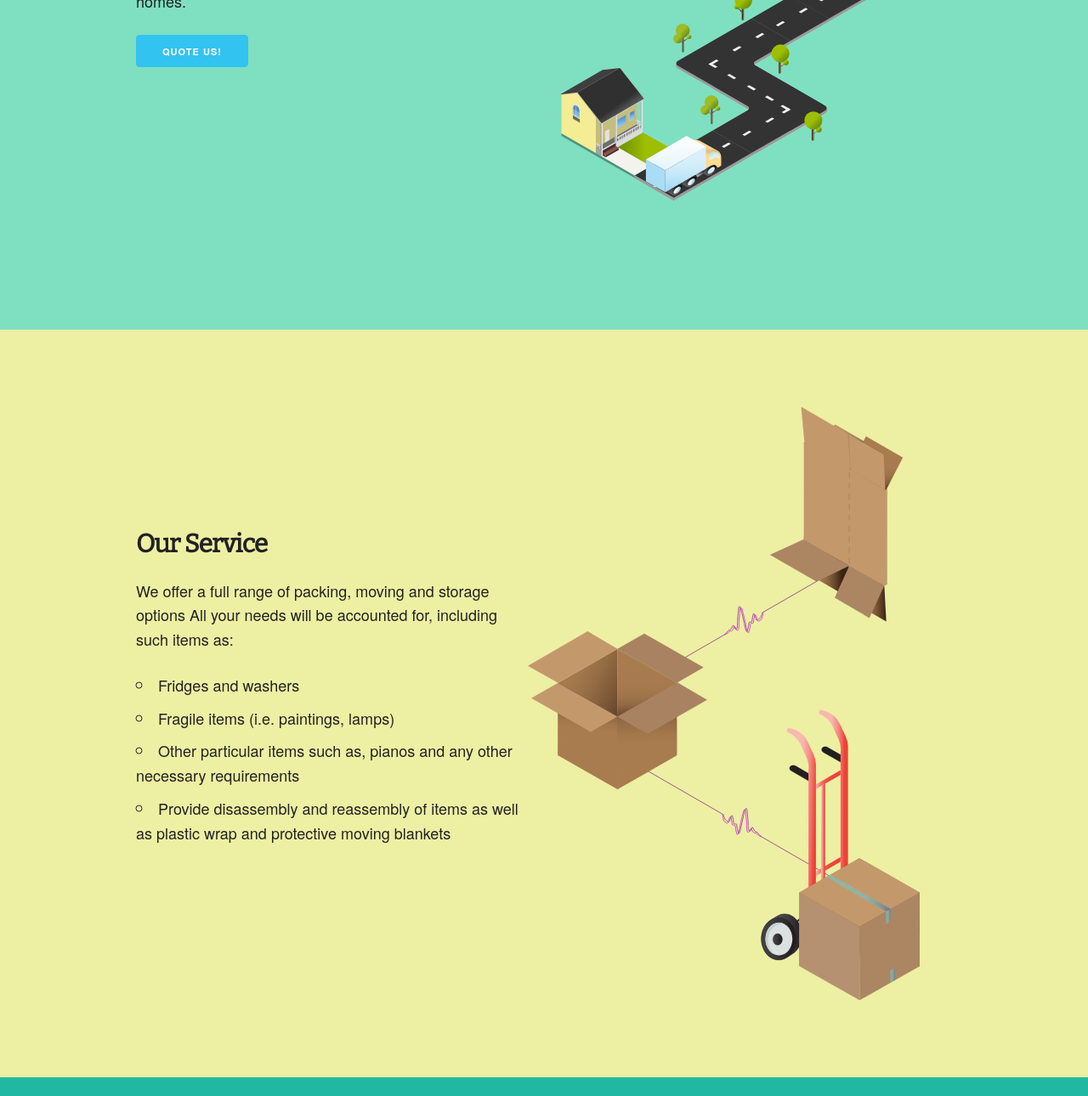
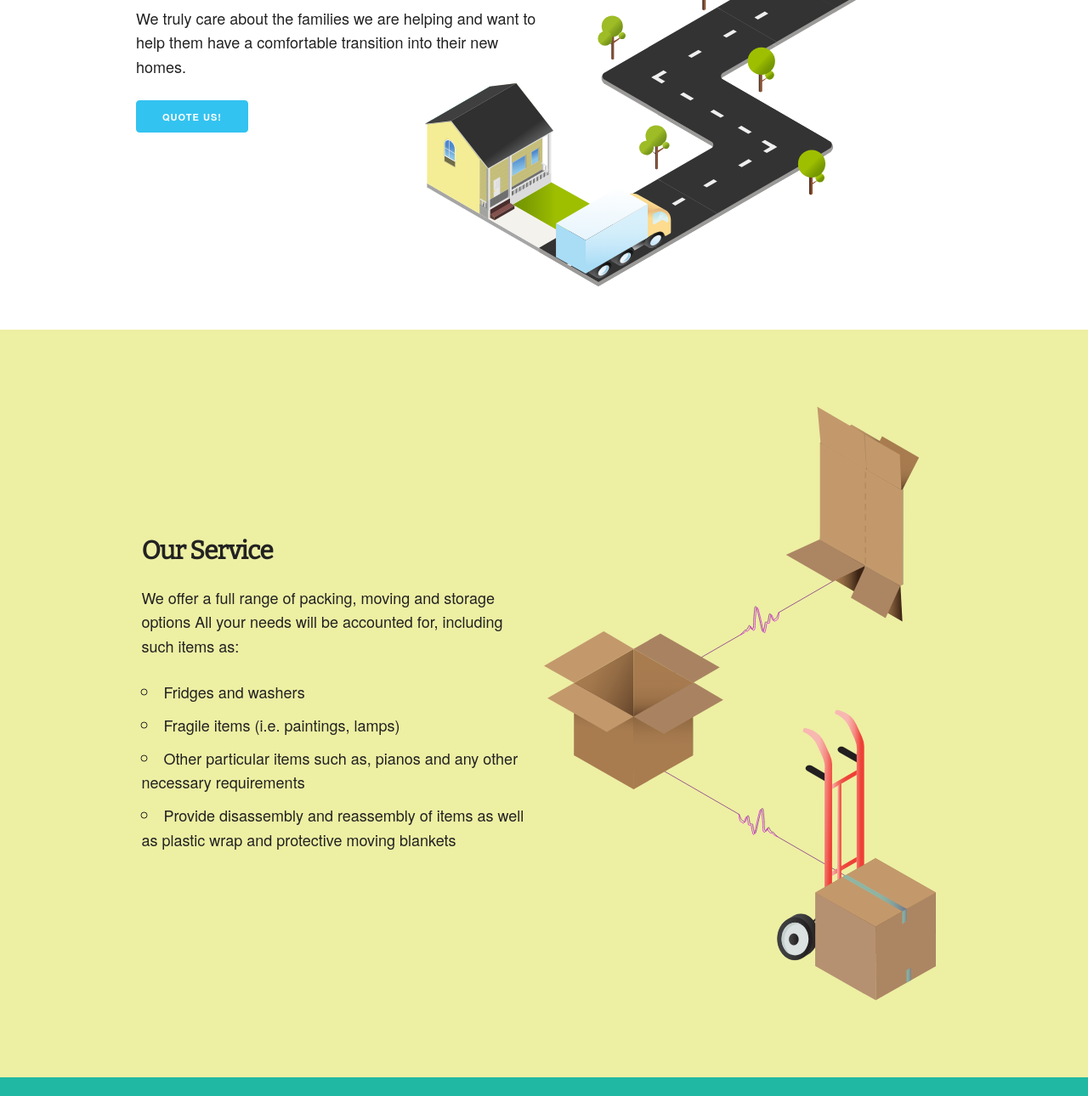
Before and after one commit to sloansam/On-Moving-Day, a plain HTML site: page index.html in a window 1280 px wide. Shown: the part 412-1702 px from the top of the page at 85% size. Drawn offline with nearby package versions, Linux system fonts and the light colour scheme.

Commit message:
positioning on hero image

```diff
--- a/index.html
+++ b/index.html
@@ -43,9 +43,8 @@
   </div>
   </header>
   <div class="section hero">
-    <div class="container">
-      <div class="row">
-        <div class="one-half column">
+    <div class="rower">
+      <div class="text">
         <h4>We're Here for You</h4>
         <p>We truly care about the families we are
             helping and want to help them have a
@@ -53,17 +52,15 @@
             homes.</p>
         <a class="button button-primary" href="#">Quote Us!</a>
       </div>
-        <div class="one-half column">
-          <img src="images/HousesRoadandTruckOp.svg" alt="HousesSVG">
-        </div>
-      </div>
+        <img src="images/HousesRoadandTruckOp.svg" alt="packingSVG">
+      <!----<object type="image/svg+xml" data="images/HousesRoadandTruckOp.svg" class="houses"></object>-->
     </div>
   </div>
 
 <!--Our Service Section-->
   <div class="section our-service">
     <div class="container">
-      <div class="row">
+      <div class="row our-service">
       <div class="one-half column service">  <!--added service class-->
         <h4 class="service-header">Our Service</h4>
         <p>We offer a full range of packing,
--- a/styles/sass/custom.sass
+++ b/styles/sass/custom.sass
@@ -34,8 +34,31 @@
 
 
 .hero
-    background-color: #7EE0C1
     height: 83vH
+    .rower
+        max-width: 960px
+        width: 100%
+        display: flex
+        margin: 0 auto
+        justify-content: space-between
+        align-items: center
+        height: 100%
+        padding: 0
+        z-index: 500
+        .text
+            max-width: 480px
+            width: 100%
+        img
+            width: 55vW
+            position: absolute
+            left: 500px
+
+.houses
+    width: 50vW
+    position: relative
+    right: 200px
+
+
 
 .our-service
     background-color: #EDEFA3
@@ -53,8 +76,9 @@
         padding: 0
         margin: 0
 
-.service
-    margin-top: 20%    // just added this
+.our-service
+    display: flex
+    align-items: center
 
 .storage
     background-color: #21B8A3
```
Also changed, not shown: styles/css/custom.css, 1 other file. Lines whose indentation alone changed are shown as unchanged.
